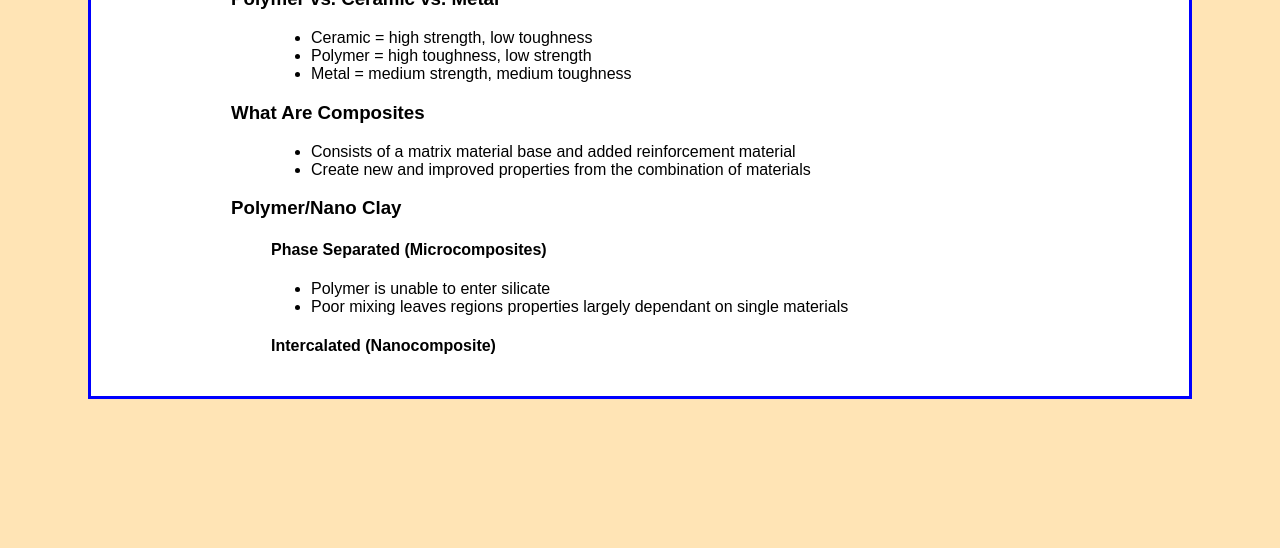
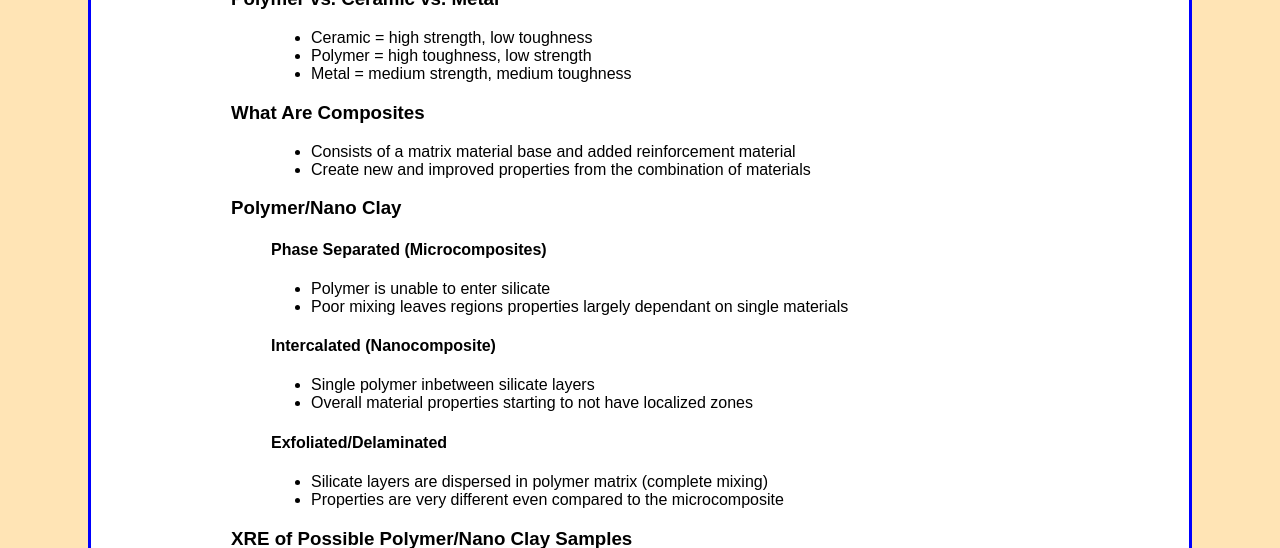
Before and after one commit to jbm950/jbm950.github.io, a Jekyll site: the page built from notes/nanomaterials/nanomaterials_main.html, in a window 1280 px wide and 1400 px high, scrolled down 4230 px. Shown: the top 548 px of the window. Built offline with Jekyll 4.4.1, drawn with Linux system fonts in a browser that asks for light colours; Markdown is read by kramdown in place of the engine named in the settings; before the commit the page ends 4637 px from its top, so only the background shows below that; some of the changed text lies outside the part shown; grey boxes are pictures that could not be loaded.

Commit message:
Continued transcribing nanomaterials notes

```diff
--- a/notes/nanomaterials/nanomaterials_main.html
+++ b/notes/nanomaterials/nanomaterials_main.html
@@ -309,5 +309,85 @@ layout: default
 </blockquote>
 </blockquote>
 </blockquote>
+<blockquote>
+<blockquote>
+<blockquote>
+<ul>
+<li>Single polymer inbetween silicate layers</li>
+<li>Overall material properties starting to not have localized zones</li>
+</ul>
+</blockquote>
+</blockquote>
+</blockquote>
+<blockquote>
+<blockquote>
+<blockquote>
+<h4 id="exfoliateddelaminated">Exfoliated/Delaminated</h4>
+</blockquote>
+</blockquote>
+</blockquote>
+<blockquote>
+<blockquote>
+<blockquote>
+<ul>
+<li>Silicate layers are dispersed in polymer matrix (complete mixing)</li>
+<li>Properties are very different even compared to the microcomposite</li>
+</ul>
+</blockquote>
+</blockquote>
+</blockquote>
+<blockquote>
+<blockquote>
+<h3 id="xre-of-possible-polymernano-clay-samples">XRE of Possible Polymer/Nano Clay Samples</h3>
+</blockquote>
+</blockquote>
+<blockquote>
+<blockquote>
+<blockquote>
+<p><img style="vertical-align:middle" src="http://chart.apis.google.com/chart?cht=tx&amp;chl=d%20%3D%20%5Cfrac%7B%5Clambda%7D%7B2%5Csin%7B%5Ctheta%7D%7D" alt="d = \frac{\lambda}{2\sin{\theta}}" title="d = \frac{\lambda}{2\sin{\theta}}" /></p>
+</blockquote>
+</blockquote>
+</blockquote>
+<blockquote>
+<blockquote>
+<blockquote>
+<p>d - Distance bewteen layers<br />
+<img style="vertical-align:middle" src="http://chart.apis.google.com/chart?cht=tx&amp;chl=%5Clambda" alt="\lambda" title="\lambda" /> - Wave length<br />
+<img style="vertical-align:middle" src="http://chart.apis.google.com/chart?cht=tx&amp;chl=%5Ctheta" alt="\theta" title="\theta" /> - Phase angle</p>
+</blockquote>
+</blockquote>
+</blockquote>
+<blockquote>
+<blockquote>
+<blockquote>
+<p><img style="vertical-align:middle" src="http://chart.apis.google.com/chart?cht=tx&amp;chl=%5Ctheta" alt="\theta" title="\theta" /> <img style="vertical-align:middle" src="http://chart.apis.google.com/chart?cht=tx&amp;chl=%5Cuparrow" alt="\uparrow" title="\uparrow" /> <img style="vertical-align:middle" src="http://chart.apis.google.com/chart?cht=tx&amp;chl=%5CRightarrow" alt="\Rightarrow" title="\Rightarrow" /> d <img style="vertical-align:middle" src="http://chart.apis.google.com/chart?cht=tx&amp;chl=%5Cdownarrow" alt="\downarrow" title="\downarrow" /></p>
+</blockquote>
+</blockquote>
+</blockquote>
+<div align="center">
+<table class="image">
+<caption align="bottom">
+XRE: Intensity vs. Phase Angle
+</caption>
+<tr>
+<td>
+<img src="./img/intensity_vs_phaseangle_polynanoclay.png"
+alt="XRE: Intensity vs. Phase Angle" title="XRE: Intensity vs. Phase Angle"/>
+</td>
+</tr>
+</table>
+</div>
+<blockquote>
+<blockquote>
+<blockquote>
+<blockquote>
+<p>A = Phase Separated<br />
+B = Partially Exfoliated<br />
+C = Fully Exfoliated<br />
+D = Intercalated</p>
+</blockquote>
+</blockquote>
+</blockquote>
+</blockquote>
 </body>
 </html>
```
Also changed, not shown: source/notes/nanomaterials/nanomaterials_main.md (+33 -0 lines).
